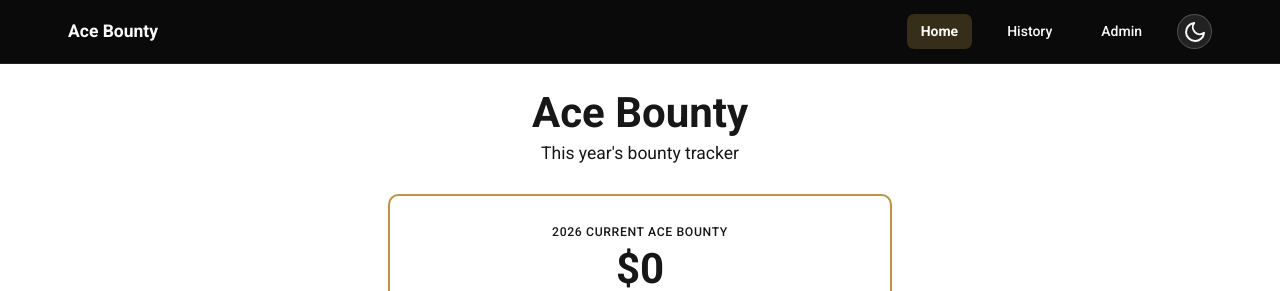
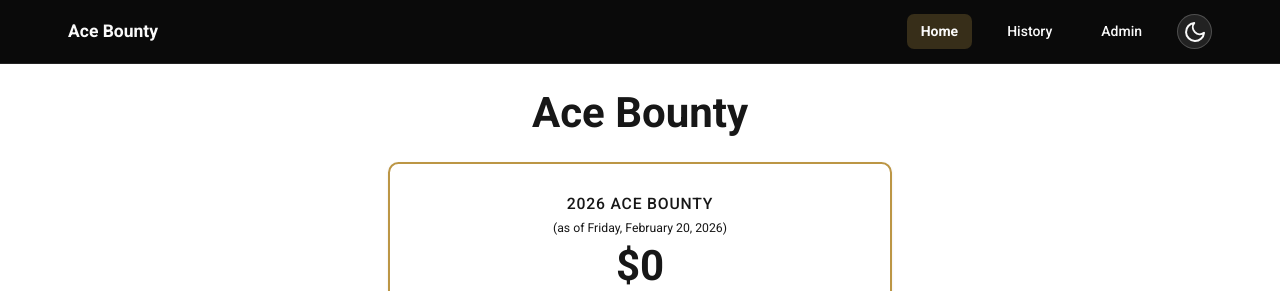
Before and after one commit to jstnhbbs/acebounty, a Next.js app: page / in a window 1280 px wide. Shown: the top 291 px of the page. Built offline with nearby package versions, Linux system fonts and the light colour scheme; no server answers; the database is empty.

Commit message:
clarifying home page

```diff
--- a/src/app/page.tsx
+++ b/src/app/page.tsx
@@ -30,9 +30,6 @@ export default async function HomePage() {
         <h1 className="text-center text-4xl font-bold transition-colors duration-300 sm:text-5xl page-title">
           Ace Bounty
         </h1>
-        <p className="mt-2 text-center text-xl text-foreground-muted transition-colors duration-300 dark:text-foreground-muted">
-          This year&apos;s bounty tracker
-        </p>
         <div className="flex justify-center mt-8">
           <div className="w-full max-w-xl">
             <BountyDisplay amount={currentBounty} year={currentYear} />
--- a/src/components/BountyDisplay.tsx
+++ b/src/components/BountyDisplay.tsx
@@ -5,11 +5,21 @@ export function BountyDisplay({
   amount: number;
   year?: number;
 }) {
-  const label = year != null ? `${year} current ace bounty` : "Current bounty";
+  const label =
+    year != null ? `${year} ace bounty` : "Ace bounty";
+  const asOf = new Date().toLocaleDateString("en-US", {
+    weekday: "long",
+    year: "numeric",
+    month: "long",
+    day: "numeric",
+  });
   return (
     <div className="bounty-card rounded-xl border-2 border-accent p-8 text-center shadow-sm transition-all duration-300">
-      <p className="text-sm font-medium uppercase tracking-wider text-foreground-muted transition-colors duration-300">
+      <p className="text-lg font-medium uppercase tracking-wider text-foreground-muted transition-colors duration-300">
         {label}
+      </p>
+      <p className="mt-1 text-sm font-normal normal-case tracking-normal text-foreground-muted transition-colors duration-300">
+        (as of {asOf})
       </p>
       <p className="mt-2 text-4xl font-bold text-accent transition-colors duration-300 sm:text-5xl">
         ${amount}
```
